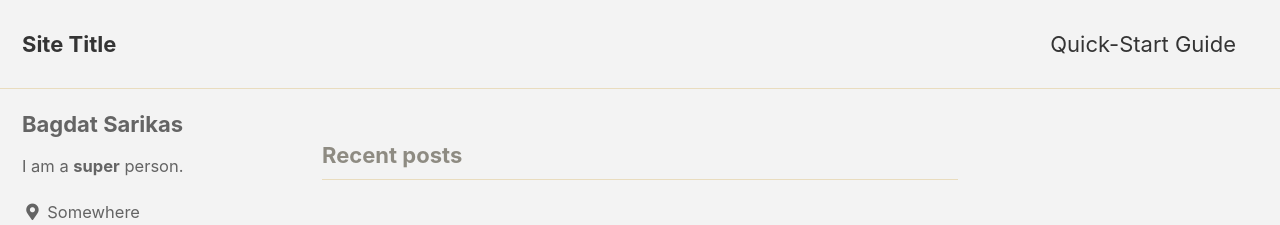
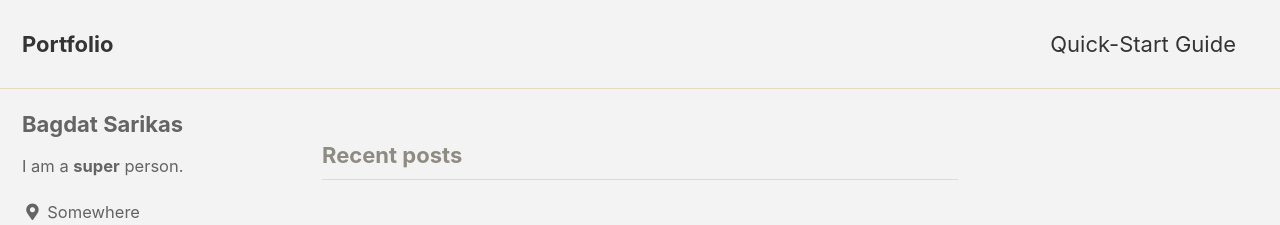
Before and after one commit to bagdatsarikas/bagdatsarikas.github.io, a Jekyll site: the page built from index.html, in a window 1280 px wide. Shown: the top 225 px of the page. Built offline with Jekyll 4.4.1, drawn with Linux system fonts in a browser that asks for light colours; cached includes are drawn as plain includes; the list of posts is cut into pages by our own code.

Commit message:
Update _config.yml

```diff
--- a/_config.yml
+++ b/_config.yml
@@ -16,7 +16,7 @@ minimal_mistakes_skin    : "dirt" # "air", "aqua", "contrast", "dark", "dirt", "
 
 # Site Settings
 locale                   : "en-US"
-title                    : "Site Title"
+title                    : "Portfolio"
 title_separator          : "-"
 subtitle                 : # site tagline that appears below site title in masthead
 name                     : "Your Name"
```
